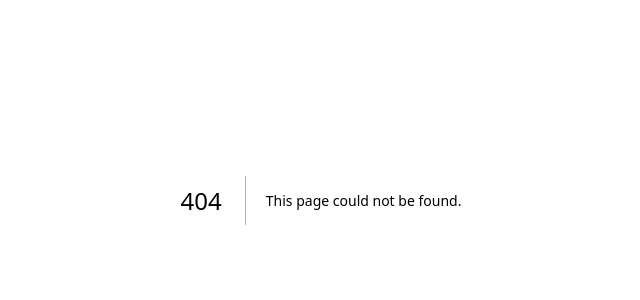
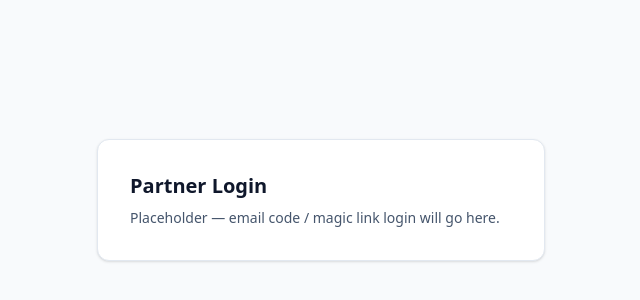
Before and after one commit to robertk-star/lif-manager, a Next.js app: page /partner/login in a window 1280 px wide. Before the commit this address had no page. Shown: the part 200-500 px from the top of the page, without its empty margins (319-959 px from the left). Built offline with nearby package versions, Linux system fonts and the light colour scheme.

Commit message:
Add partner login placeholder

```diff
--- /dev/null
+++ b/app/partner/login/page.tsx
@@ -0,0 +1,12 @@
+export default function PartnerLoginPage() {
+  return (
+    <main className="flex min-h-screen items-center justify-center bg-slate-50 px-4">
+      <div className="w-full max-w-md rounded-xl border border-slate-200 bg-white p-8 shadow-sm">
+        <h1 className="text-xl font-bold text-slate-900">Partner Login</h1>
+        <p className="mt-2 text-sm text-slate-600">
+          Placeholder — email code / magic link login will go here.
+        </p>
+      </div>
+    </main>
+  );
+}
```
